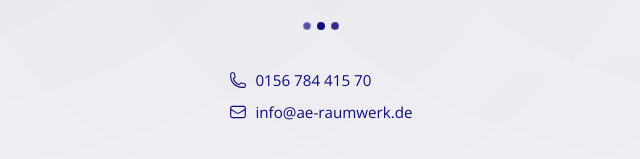
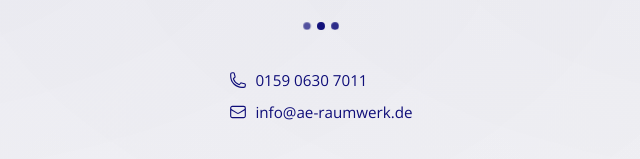
Before and after one commit to WECONN3CT/ae-raumwerk, a plain HTML site: page index.html in a window 1280 px wide. Shown: the part 467-626 px from the top of the page, 319-959 px from the left. Drawn offline with nearby package versions, Linux system fonts and the light colour scheme.

Commit message:
Telefonnummer korrigiert auf 015906307011
Co-Authored-By: Claude Opus 4.6 <noreply@anthropic.com>

```diff
--- a/index.html
+++ b/index.html
@@ -183,11 +183,11 @@
         </div>
 
         <div class="contact-info">
-            <a href="tel:+4915678441570">
+            <a href="tel:+49159 0630 7011">
                 <svg xmlns="http://www.w3.org/2000/svg" fill="none" viewBox="0 0 24 24" stroke-width="1.5" stroke="currentColor">
                     <path stroke-linecap="round" stroke-linejoin="round" d="M2.25 6.75c0 8.284 6.716 15 15 15h2.25a2.25 2.25 0 0 0 2.25-2.25v-1.372c0-.516-.351-.966-.852-1.091l-4.423-1.106c-.44-.11-.902.055-1.173.417l-.97 1.293c-.282.376-.769.542-1.21.38a12.035 12.035 0 0 1-7.143-7.143c-.162-.441.004-.928.38-1.21l1.293-.97c.363-.271.527-.734.417-1.173L6.963 3.102a1.125 1.125 0 0 0-1.091-.852H4.5A2.25 2.25 0 0 0 2.25 4.5v2.25Z" />
                 </svg>
-                0156 784 415 70
+                0159 0630 7011
             </a>
             <a href="mailto:info@ae-raumwerk.de">
                 <svg xmlns="http://www.w3.org/2000/svg" fill="none" viewBox="0 0 24 24" stroke-width="1.5" stroke="currentColor">
```
Also changed, not shown: wartung.html (+2 -2 lines).
